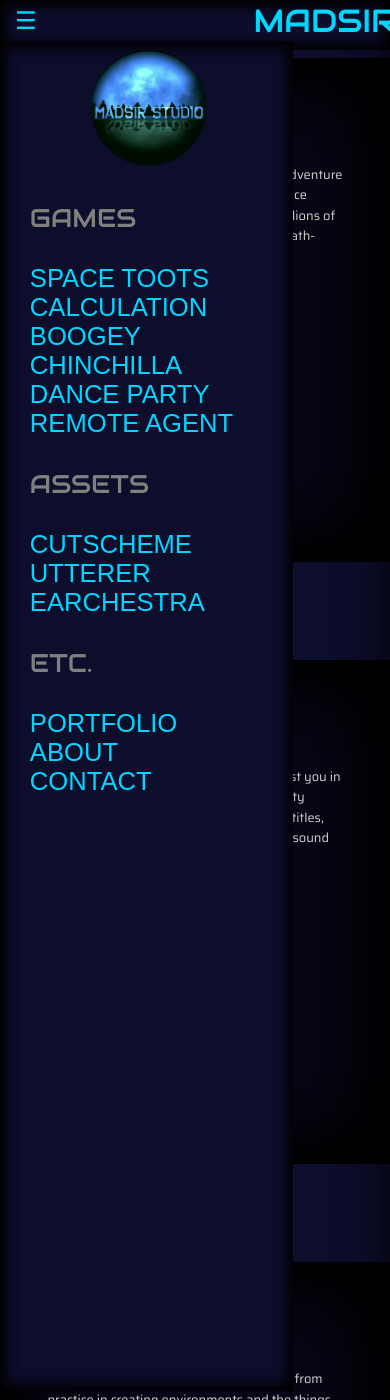
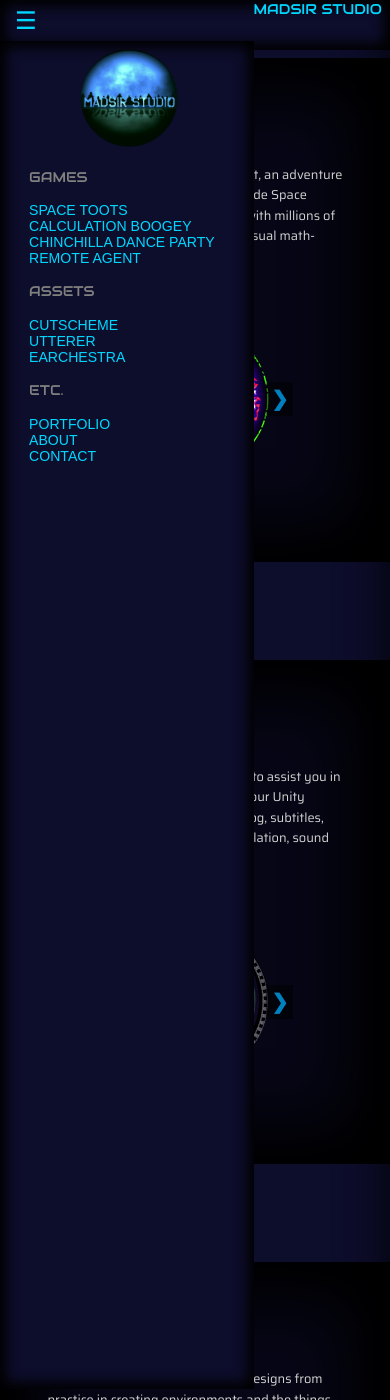
Before and after one commit to Madsir/madsirstudio.github.io, a Jekyll site: the page built from index.html, in a window 390 px wide and 1400 px high. Built offline with Jekyll 4.4.1, drawn with Linux system fonts in a browser that asks for light colours.

Commit message:
Update default.html

```diff
--- a/_layouts/default.html
+++ b/_layouts/default.html
@@ -118,7 +118,7 @@
    font-family: "Audiowide", sans-serif;
   background-color: #0D0D2C;
 	box-shadow: inset 0 0 2em 2em #000;
-	height: calc(100vh - 50px);
+	height: calc(100vh - 52px);
 	width: 25vw;
  padding: 5px 25px 5px;
   list-style: none;
@@ -203,14 +203,19 @@
 }
 .rightTitle{
   filter: brightness(125%);
+  font-size: 1.1em;
 }
 .dropdown-content li a {
 filter: brightness(125%);
+font-size: 1.1em;
 color: #00acff;
+}
+.dropdown-content p {
+  font-size: 1.1em;
 }
 .dropdown-content {
 	box-shadow: inset 0 0 1em 0.5em #000;
-	width: 75vw;
+	width: 65vw;
 }
 }
 
```
